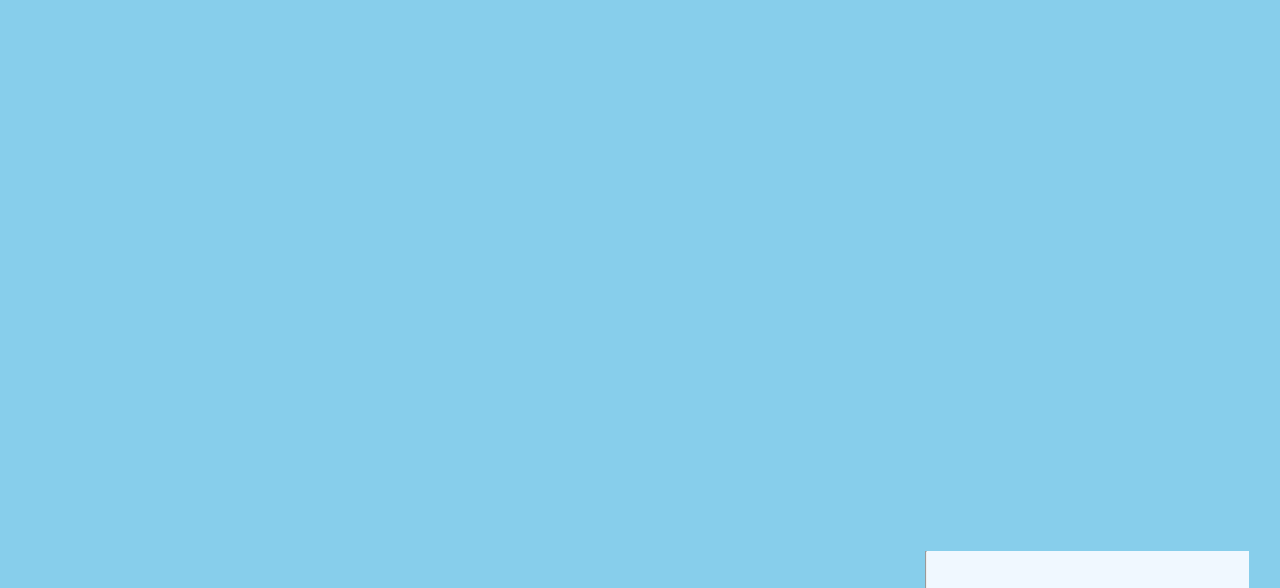
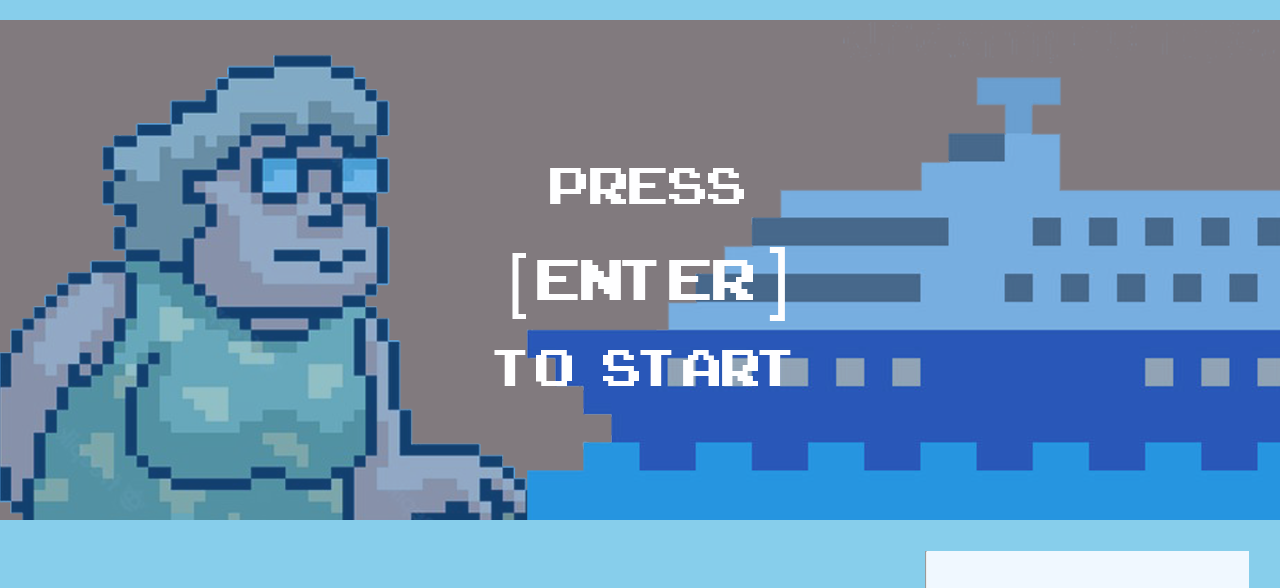
Before and after one commit to Foglia/Project_1_Game, a plain HTML site: page index.html in a window 1280 px wide. Shown: the part 144-732 px from the top of the page. Drawn offline with Linux system fonts and the light colour scheme; a script that the page names is missing; a web font is replaced by a local one.

Commit message:
Co-authored-by: Lucas Zaquine <lzaquine@users.noreply.github.com> Co-authored-by: André Ferreira <MrAFerreira@users.noreply.github.com>

```diff
--- a/docs/assets/styles/style.css
+++ b/docs/assets/styles/style.css
@@ -65,7 +65,7 @@ hr {
     flex-wrap: wrap;
     flex-direction: column;
     align-content: center;
-    background-image: url('docs/assets/images/backgroundcanvas.png');
+    background-image: url(/docs/assets/images/backgroundcanvas.png);
     margin: auto;
 }
 
```
